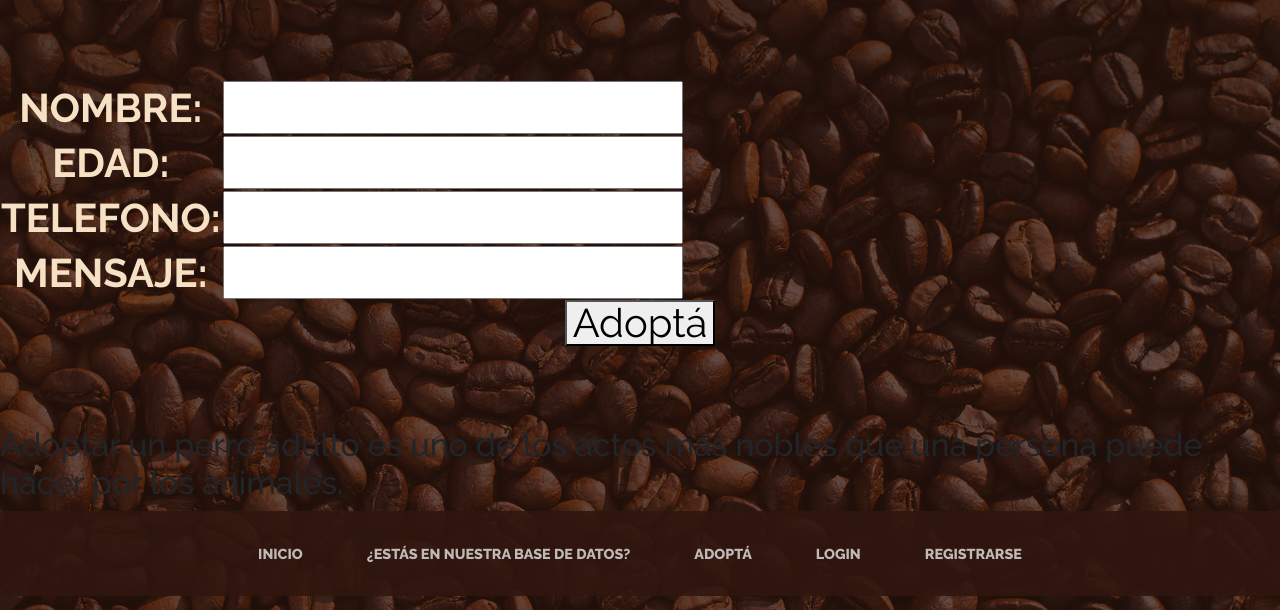
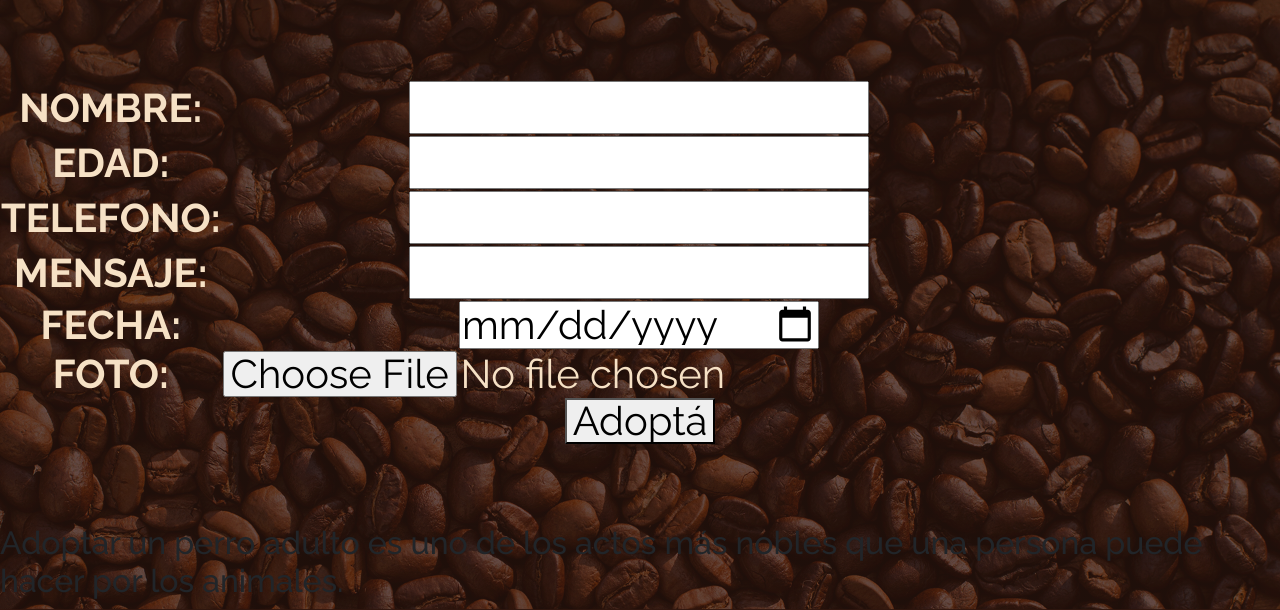
Before and after one commit to Manuela201994/3era_entrega_iparraguirre, a Django app: page /inicio/adoptantes/ in a window 1280 px wide. Shown: the top 610 px of the page. Run offline with Django 4.2, Linux system fonts and the light colour scheme; some libraries are stand-ins or nearby versions.

Commit message:
Agregué la fecha y foto al formulario, debo corregir el error en la carga

```diff
--- a/inicio/forms.py
+++ b/inicio/forms.py
@@ -5,6 +5,8 @@ class info_adoptantes_formulario(forms.Form):
     edad = forms.CharField(max_length=3)
     telefono = forms.CharField(max_length=20)
     mensaje = forms.CharField(max_length=100)
+    fecha = forms.DateField(widget=forms.DateInput(attrs={'type': 'date'}))
+    foto = forms.FileField()
 
 class buscar_adoptantes_fomulario(forms.Form):
     nombre =  forms.CharField(max_length=20, required=False)
--- a/inicio/models.py
+++ b/inicio/models.py
@@ -7,3 +7,5 @@ class Adoptantes(models.Model):
     edad = models.CharField(max_length=3)
     telefono = models.CharField(max_length=20)
     mensaje = models.CharField(max_length=100)
+    fecha = models.DateField()
+    foto = models.FileField(upload_to='fotos_adoptantes/')
--- a/inicio/templates/inicio/info_adoptantes.html
+++ b/inicio/templates/inicio/info_adoptantes.html
@@ -12,7 +12,7 @@ Adoptar un perro adulto es uno de los actos más nobles que una persona puede ha
 
 <p>{{mensaje}}</p>
 
-<form action="" method="post">
+<form action="" method="POST">
     {% csrf_token %}
     <table>
         {{formulario}}
--- a/inicio/views.py
+++ b/inicio/views.py
@@ -16,7 +16,7 @@ def info_adoptantes(request):
         formulario = info_adoptantes_formulario(request.POST)
         if formulario.is_valid():
             info = formulario.cleaned_data
-            adoptantes = Adoptantes(nombre=info['nombre'], edad=info['edad'], mensaje=info['mensaje'],)
+            adoptantes = Adoptantes(nombre=info['nombre'], edad=info['edad'], mensaje=info['mensaje'], fecha=info['fecha'], foto=info['foto'])
             adoptantes.save()
             nota = 'Gracias por elegir adoptar'
         else:
```
